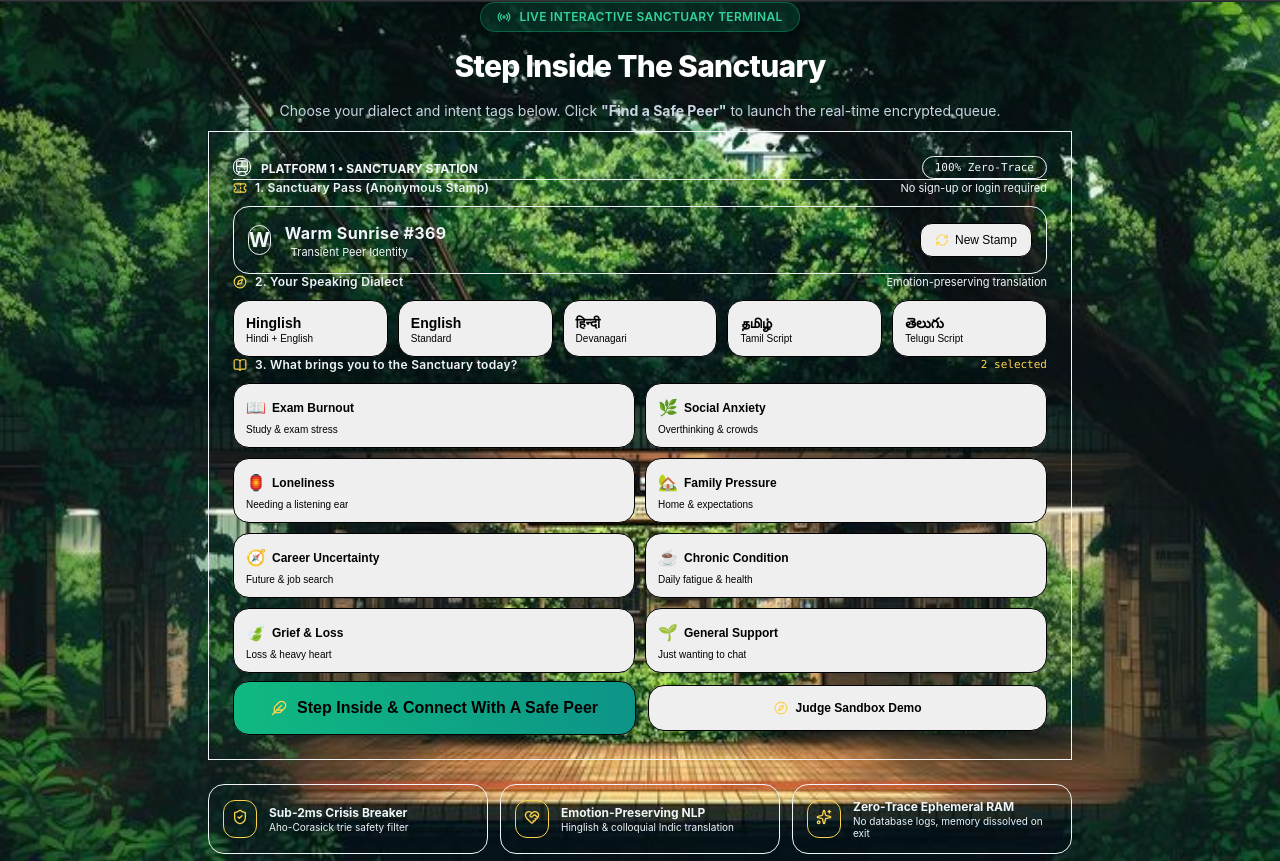
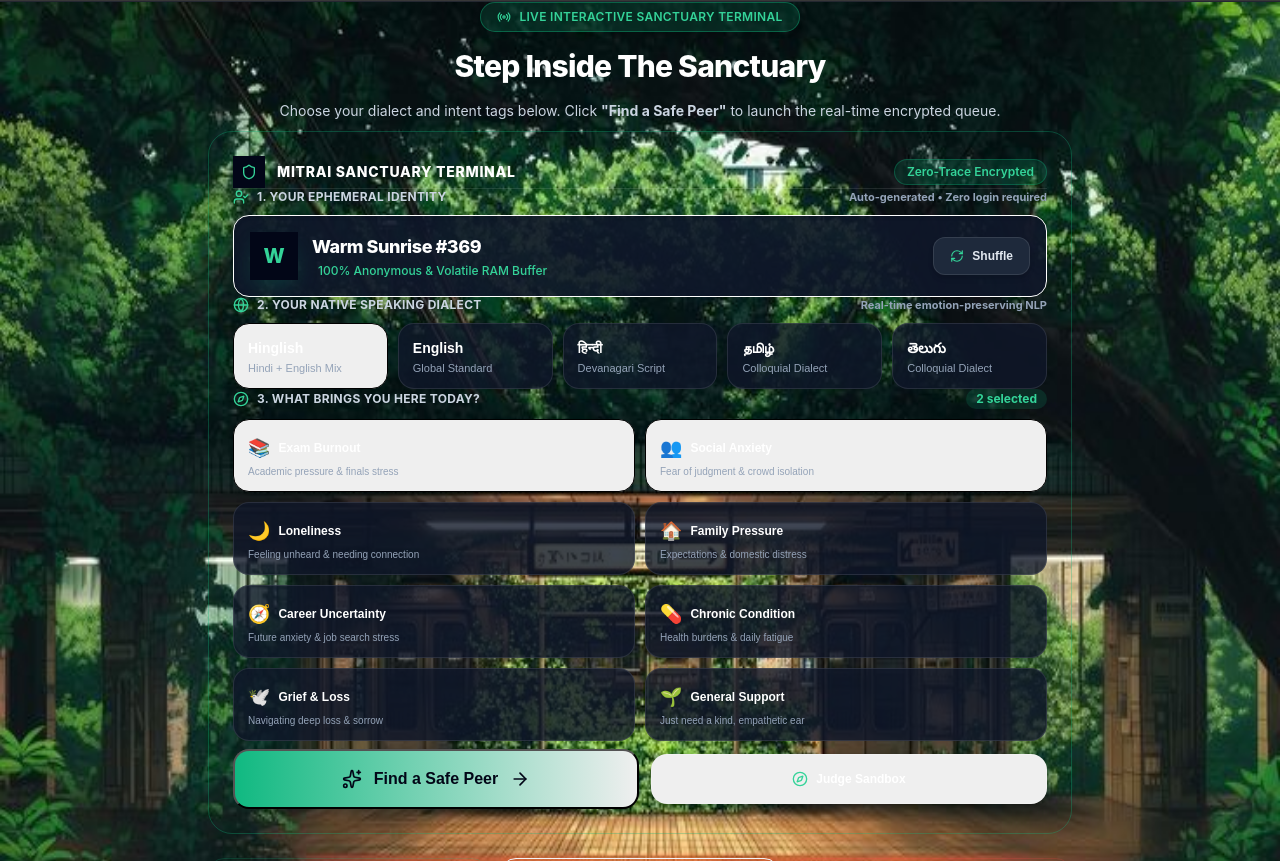
Before and after one commit to jasonabel01/MITR.AI, a Next.js app: page / in a window 1280 px wide. Shown: the part 799-1660 px from the top of the page. Built offline with nearby package versions, Linux system fonts and the light colour scheme; grey boxes are pictures that could not be loaded; a web font is replaced by a local one.

Commit message:
style(ui): upgrade Sanctuary terminal with rich obsidian background, vibrant emerald gradients, and crisp contrast

```diff
--- a/src/components/SanctuaryLanding.tsx
+++ b/src/components/SanctuaryLanding.tsx
@@ -1,7 +1,7 @@
 "use client";
 
 import React from "react";
-import { Sparkles, RefreshCw, Compass, Ticket, BookOpen, Train, ShieldCheck, HeartHandshake, Feather } from "lucide-react";
+import { Sparkles, RefreshCw, Compass, Shield, Globe, HeartHandshake, Zap, Activity, ArrowRight, UserCheck, Flame } from "lucide-react";
 import { Language, IntentTag } from "@/lib/types";
 
 interface SanctuaryLandingProps {
@@ -16,22 +16,22 @@ interface SanctuaryLandingProps {
 }
 
 const LANGUAGES: { code: Language; label: string; sub: string }[] = [
-  { code: "Hinglish", label: "Hinglish", sub: "Hindi + English" },
-  { code: "English", label: "English", sub: "Standard" },
-  { code: "Hindi", label: "हिन्दी", sub: "Devanagari" },
-  { code: "Tamil", label: "தமிழ்", sub: "Tamil Script" },
-  { code: "Telugu", label: "తెలుగు", sub: "Telugu Script" },
+  { code: "Hinglish", label: "Hinglish", sub: "Hindi + English Mix" },
+  { code: "English", label: "English", sub: "Global Standard" },
+  { code: "Hindi", label: "हिन्दी", sub: "Devanagari Script" },
+  { code: "Tamil", label: "தமிழ்", sub: "Colloquial Dialect" },
+  { code: "Telugu", label: "తెలుగు", sub: "Colloquial Dialect" },
 ];
 
-const INTENT_TAGS: { tag: IntentTag; emoji: string; desc: string }[] = [
-  { tag: "Exam Burnout", emoji: "📖", desc: "Study & exam stress" },
-  { tag: "Social Anxiety", emoji: "🌿", desc: "Overthinking & crowds" },
-  { tag: "Loneliness", emoji: "🏮", desc: "Needing a listening ear" },
-  { tag: "Family Pressure", emoji: "🏡", desc: "Home & expectations" },
-  { tag: "Career Uncertainty", emoji: "🧭", desc: "Future & job search" },
-  { tag: "Chronic Condition", emoji: "☕", desc: "Daily fatigue & health" },
-  { tag: "Grief & Loss", emoji: "🍃", desc: "Loss & heavy heart" },
-  { tag: "General Support", emoji: "🌱", desc: "Just wanting to chat" },
+const INTENT_TAGS: { tag: IntentTag; emoji: string; desc: string; color: string }[] = [
+  { tag: "Exam Burnout", emoji: "📚", desc: "Academic pressure & finals stress", color: "from-blue-500/20 to-indigo-500/20" },
+  { tag: "Social Anxiety", emoji: "👥", desc: "Fear of judgment & crowd isolation", color: "from-teal-500/20 to-emerald-500/20" },
+  { tag: "Loneliness", emoji: "🌙", desc: "Feeling unheard & needing connection", color: "from-purple-500/20 to-pink-500/20" },
+  { tag: "Family Pressure", emoji: "🏠", desc: "Expectations & domestic distress", color: "from-amber-500/20 to-orange-500/20" },
+  { tag: "Career Uncertainty", emoji: "🧭", desc: "Future anxiety & job search stress", color: "from-cyan-500/20 to-blue-500/20" },
+  { tag: "Chronic Condition", emoji: "💊", desc: "Health burdens & daily fatigue", color: "from-rose-500/20 to-red-500/20" },
+  { tag: "Grief & Loss", emoji: "🕊️", desc: "Navigating deep loss & sorrow", color: "from-slate-500/20 to-gray-500/20" },
+  { tag: "General Support", emoji: "🌱", desc: "Just need a kind, empathetic ear", color: "from-emerald-500/20 to-green-500/20" },
 ];
 
 export const SanctuaryLanding: React.FC<SanctuaryLandingProps> = ({
@@ -46,74 +46,81 @@ export const SanctuaryLanding: React.FC<SanctuaryLandingProps> = ({
 }) => {
   return (
     <div className="w-full max-w-4xl mx-auto px-4 py-2 flex flex-col items-center gap-6 select-none">
-      {/* ── Studio Ghibli-Style Wooden Station Terminal Board ── */}
-      <div className="w-full rounded-[28px] p-6 sm:p-9 space-y-7 border border-[#a3b899]/30 bg-[#121c15]/85 backdrop-blur-2xl shadow-[0_20px_60px_rgba(0,0,0,0.65)] relative overflow-hidden text-[#f4efe6]">
-        {/* Soft atmospheric amber lantern glow in corners */}
-        <div className="absolute -top-20 -right-20 w-56 h-56 bg-amber-400/10 rounded-full blur-3xl pointer-events-none" />
-        <div className="absolute -bottom-20 -left-20 w-56 h-56 bg-emerald-500/15 rounded-full blur-3xl pointer-events-none" />
+      {/* ── Rich, Vibrant Obsidian & Emerald Sanctuary Terminal ── */}
+      <div className="w-full rounded-3xl p-6 sm:p-9 space-y-7 border border-emerald-500/30 bg-[#0c131d]/95 backdrop-blur-2xl shadow-[0_24px_80px_rgba(0,0,0,0.85),0_0_40px_rgba(16,185,129,0.15)] relative overflow-hidden text-white">
+        {/* Vibrant Gradient Edge Glows */}
+        <div className="absolute -top-24 -right-24 w-72 h-72 bg-gradient-to-br from-emerald-500/25 to-teal-400/10 rounded-full blur-3xl pointer-events-none" />
+        <div className="absolute -bottom-24 -left-24 w-72 h-72 bg-gradient-to-tr from-cyan-500/20 to-emerald-500/10 rounded-full blur-3xl pointer-events-none" />
 
-        {/* Top Board Rivets / Timber Header */}
-        <div className="flex items-center justify-between border-b border-[#a3b899]/20 pb-4">
-          <div className="flex items-center gap-2.5">
-            <div className="w-7 h-7 rounded-lg bg-[#243d2b] border border-[#a3b899]/40 flex items-center justify-center text-amber-200">
-              <Train className="w-4 h-4" />
+        {/* Header Ribbon */}
+        <div className="flex items-center justify-between border-b border-white/10 pb-4">
+          <div className="flex items-center gap-3">
+            <div className="w-8 h-8 rounded-xl bg-gradient-to-tr from-emerald-500 to-teal-400 p-0.5 shadow-md shadow-emerald-500/30">
+              <div className="w-full h-full rounded-[10px] bg-slate-950 flex items-center justify-center">
+                <Shield className="w-4 h-4 text-emerald-400" />
+              </div>
             </div>
             <div>
-              <span className="font-serif text-xs uppercase tracking-widest text-[#d8e2dc] font-bold">
-                Platform 1 • Sanctuary Station
+              <span className="font-extrabold text-sm uppercase tracking-wider text-white">
+                MitrAI Sanctuary Terminal
               </span>
             </div>
           </div>
-          <span className="text-[11px] font-mono text-[#a3b899] bg-[#1a2b1f] px-3 py-1 rounded-full border border-[#a3b899]/25">
-            100% Zero-Trace
-          </span>
+          <div className="flex items-center gap-2">
+            <span className="inline-block w-2 h-2 rounded-full bg-emerald-400 animate-ping" />
+            <span className="text-xs font-semibold text-emerald-400 bg-emerald-500/15 border border-emerald-500/30 px-3 py-1 rounded-full">
+              Zero-Trace Encrypted
+            </span>
+          </div>
         </div>
 
-        {/* Section 1: Travel Pass / Ephemeral Identity */}
+        {/* Section 1: Ephemeral Identity Card */}
         <div className="space-y-2.5">
-          <div className="flex items-center justify-between text-xs font-serif text-[#d8e2dc]">
-            <span className="flex items-center gap-2 font-semibold tracking-wide">
-              <Ticket className="w-3.5 h-3.5 text-amber-300" />
-              1. Sanctuary Pass (Anonymous Stamp)
+          <div className="flex items-center justify-between text-xs font-bold text-slate-300">
+            <span className="flex items-center gap-2 uppercase tracking-wide">
+              <UserCheck className="w-4 h-4 text-emerald-400" />
+              1. Your Ephemeral Identity
             </span>
-            <span className="text-[11px] text-[#95a88d] font-sans">No sign-up or login required</span>
+            <span className="text-slate-400 font-normal text-[11px]">Auto-generated • Zero login required</span>
           </div>
 
-          <div className="flex items-center justify-between bg-[#19261c]/90 border border-[#a3b899]/25 rounded-2xl p-3.5 sm:p-4 shadow-inner">
+          <div className="flex items-center justify-between bg-slate-900/90 border border-emerald-500/25 rounded-2xl p-4 shadow-inner">
             <div className="flex items-center gap-3.5">
-              <div className="w-11 h-11 rounded-xl bg-gradient-to-br from-[#2f5238] to-[#1a3321] border border-[#a3b899]/40 flex items-center justify-center text-amber-200 font-serif font-bold text-xl shadow-md">
-                {alias.charAt(0)}
+              <div className="w-12 h-12 rounded-2xl bg-gradient-to-br from-emerald-500 to-teal-600 p-0.5 shadow-lg shadow-emerald-500/25">
+                <div className="w-full h-full rounded-[14px] bg-slate-950 flex items-center justify-center text-emerald-400 font-extrabold text-xl">
+                  {alias.charAt(0)}
+                </div>
               </div>
               <div>
-                <div className="text-base sm:text-lg font-serif font-bold text-[#faf7f2] tracking-wide">
+                <div className="text-lg font-extrabold text-white tracking-tight">
                   {alias}
                 </div>
-                <div className="text-[11px] text-[#a3b899] font-sans flex items-center gap-1.5">
-                  <span className="inline-block w-1.5 h-1.5 rounded-full bg-emerald-400 animate-pulse" />
-                  <span>Transient Peer Identity</span>
+                <div className="text-xs text-emerald-400 font-medium flex items-center gap-1.5 mt-0.5">
+                  <span className="w-1.5 h-1.5 rounded-full bg-emerald-400" />
+                  <span>100% Anonymous & Volatile RAM Buffer</span>
                 </div>
               </div>
             </div>
 
             <button
               onClick={onRefreshAlias}
-              title="Stamp a new alias"
-              className="flex items-center gap-1.5 text-xs text-[#d8e2dc] hover:text-white bg-[#253b2a] hover:bg-[#2f4a35] border border-[#a3b899]/30 rounded-xl px-3.5 py-2 transition-all cursor-pointer shadow-sm active:scale-95"
+              title="Generate a new alias"
+              className="flex items-center gap-2 text-xs font-bold text-slate-200 hover:text-white bg-slate-800 hover:bg-slate-700 border border-white/10 rounded-xl px-4 py-2.5 transition-all shadow-md active:scale-95 cursor-pointer"
             >
-              <RefreshCw className="w-3.5 h-3.5 text-amber-300" />
-              <span className="font-serif">New Stamp</span>
+              <RefreshCw className="w-3.5 h-3.5 text-emerald-400" />
+              <span>Shuffle</span>
             </button>
           </div>
         </div>
 
-        {/* Section 2: Dialect Selection Chips */}
+        {/* Section 2: Dialect Selector */}
         <div className="space-y-2.5">
-          <div className="flex items-center justify-between text-xs font-serif text-[#d8e2dc]">
-            <span className="flex items-center gap-2 font-semibold tracking-wide">
-              <Compass className="w-3.5 h-3.5 text-amber-300" />
-              2. Your Speaking Dialect
+          <div className="flex items-center justify-between text-xs font-bold text-slate-300">
+            <span className="flex items-center gap-2 uppercase tracking-wide">
+              <Globe className="w-4 h-4 text-emerald-400" />
+              2. Your Native Speaking Dialect
             </span>
-            <span className="text-[11px] text-[#95a88d] font-sans">Emotion-preserving translation</span>
+            <span className="text-slate-400 font-normal text-[11px]">Real-time emotion-preserving NLP</span>
           </div>
 
           <div className="grid grid-cols-2 sm:grid-cols-5 gap-2.5">
@@ -123,107 +130,108 @@ export const SanctuaryLanding: React.FC<SanctuaryLandingProps> = ({
                 <button
                   key={lang.code}
                   onClick={() => onSelectLang(lang.code)}
-                  className={`p-3 rounded-2xl text-left border transition-all cursor-pointer flex flex-col justify-between min-h-[70px] ${
+                  className={`p-3.5 rounded-2xl text-left border transition-all cursor-pointer flex flex-col justify-between min-h-[76px] ${
                     isSelected
-                      ? "bg-[#2a4d33] border-amber-300/80 text-[#faf7f2] shadow-[0_4px_16px_rgba(42,77,51,0.6)] ring-1 ring-amber-300/40 transform scale-[1.02]"
-                      : "bg-[#17231a]/80 border-[#a3b899]/20 text-[#c2d1bd] hover:bg-[#1f3024] hover:border-[#a3b899]/40"
+                      ? "bg-gradient-to-b from-emerald-500/25 to-emerald-600/10 border-emerald-400 text-white shadow-lg shadow-emerald-500/20 ring-1 ring-emerald-400"
+                      : "bg-slate-900/80 border-white/10 text-slate-300 hover:bg-slate-800/90 hover:border-white/20"
                   }`}
                 >
-                  <span className="font-serif font-bold text-sm text-[#faf7f2]">{lang.label}</span>
-                  <span className="text-[10px] text-[#9eb297]">{lang.sub}</span>
+                  <span className="font-extrabold text-sm text-white">{lang.label}</span>
+                  <span className="text-[11px] text-slate-400 mt-1">{lang.sub}</span>
                 </button>
               );
             })}
           </div>
         </div>
 
-        {/* Section 3: Topic Cloud / Concerns */}
+        {/* Section 3: Topic Cloud */}
         <div className="space-y-2.5">
-          <div className="flex items-center justify-between text-xs font-serif text-[#d8e2dc]">
-            <span className="flex items-center gap-2 font-semibold tracking-wide">
-              <BookOpen className="w-3.5 h-3.5 text-amber-300" />
-              3. What brings you to the Sanctuary today?
+          <div className="flex items-center justify-between text-xs font-bold text-slate-300">
+            <span className="flex items-center gap-2 uppercase tracking-wide">
+              <Compass className="w-4 h-4 text-emerald-400" />
+              3. What brings you here today?
             </span>
-            <span className="text-[11px] font-mono text-amber-300">
+            <span className="text-xs font-bold text-emerald-400 bg-emerald-500/15 px-2.5 py-0.5 rounded-full">
               {selectedTags.length > 0 ? `${selectedTags.length} selected` : "Select 1 or more"}
             </span>
           </div>
 
           <div className="grid grid-cols-2 sm:grid-cols-4 gap-2.5">
-            {INTENT_TAGS.map(({ tag, emoji, desc }) => {
+            {INTENT_TAGS.map(({ tag, emoji, desc, color }) => {
               const isSelected = selectedTags.includes(tag);
               return (
                 <button
                   key={tag}
                   onClick={() => onToggleTag(tag)}
-                  className={`p-3 rounded-2xl text-left border transition-all cursor-pointer flex flex-col justify-between min-h-[74px] ${
+                  className={`p-3.5 rounded-2xl text-left border transition-all cursor-pointer flex flex-col justify-between min-h-[78px] ${
                     isSelected
-                      ? "bg-[#2a4d33] border-emerald-400/80 text-[#faf7f2] shadow-[0_4px_14px_rgba(40,80,50,0.5)] ring-1 ring-emerald-400/40"
-                      : "bg-[#17231a]/80 border-[#a3b899]/20 text-[#c2d1bd] hover:bg-[#1f3024] hover:border-[#a3b899]/40"
+                      ? "bg-gradient-to-b from-emerald-500/30 to-teal-600/20 border-emerald-400 text-white shadow-md shadow-emerald-500/20 ring-1 ring-emerald-400"
+                      : "bg-slate-900/80 border-white/10 text-slate-300 hover:bg-slate-800/90 hover:border-white/20"
                   }`}
                 >
-                  <div className="flex items-center gap-1.5">
-                    <span className="text-base">{emoji}</span>
-                    <span className="font-serif font-bold text-xs text-[#faf7f2] leading-tight">{tag}</span>
+                  <div className="flex items-center gap-2">
+                    <span className="text-lg">{emoji}</span>
+                    <span className="font-bold text-xs text-white leading-tight">{tag}</span>
                   </div>
-                  <span className="text-[10px] text-[#9eb297] truncate mt-1">{desc}</span>
+                  <span className="text-[10px] text-slate-400 truncate mt-1">{desc}</span>
                 </button>
               );
             })}
           </div>
         </div>
 
-        {/* Action Button Strip */}
+        {/* Action Buttons */}
         <div className="flex flex-col sm:flex-row items-center gap-3 pt-2">
           {/* Main Departure CTA */}
           <button
             onClick={onFindPeer}
-            className="w-full sm:flex-1 py-3.5 sm:py-4 px-6 rounded-2xl bg-gradient-to-r from-[#2d5738] via-[#3a6e47] to-[#2d5738] hover:from-[#356642] hover:to-[#356642] text-[#faf7f2] font-serif font-bold text-base shadow-[0_8px_24px_rgba(35,70,45,0.6)] border border-amber-300/40 flex items-center justify-center gap-2.5 transition-all transform active:scale-98 cursor-pointer"
+            className="w-full sm:flex-1 py-4 px-8 rounded-2xl bg-gradient-to-r from-emerald-500 via-teal-400 to-emerald-500 hover:from-emerald-400 hover:to-teal-300 text-slate-950 font-extrabold text-base shadow-[0_8px_30px_rgba(16,185,129,0.4)] transition-all transform active:scale-98 cursor-pointer flex items-center justify-center gap-3"
           >
-            <Feather className="w-4 h-4 text-amber-300" />
-            <span>Step Inside & Connect With A Safe Peer</span>
+            <Sparkles className="w-5 h-5 fill-slate-950" />
+            <span>Find a Safe Peer</span>
+            <ArrowRight className="w-5 h-5" />
           </button>
 
           {/* Judge Sandbox Demo Button */}
           <button
             onClick={onOpenSandbox}
-            className="w-full sm:w-auto py-3.5 sm:py-4 px-5 rounded-2xl bg-[#1a2b1e] hover:bg-[#223828] text-[#d8e2dc] hover:text-white font-serif text-xs font-semibold border border-[#a3b899]/30 flex items-center justify-center gap-2 transition-all cursor-pointer"
+            className="w-full sm:w-auto py-4 px-6 rounded-2xl bg-slate-800/90 hover:bg-slate-700 text-white font-bold text-xs border border-white/15 shadow-md flex items-center justify-center gap-2 transition-all cursor-pointer"
           >
-            <Compass className="w-3.5 h-3.5 text-amber-300" />
-            <span>Judge Sandbox Demo</span>
+            <Compass className="w-4 h-4 text-emerald-400" />
+            <span>Judge Sandbox</span>
           </button>
         </div>
       </div>
 
-      {/* ── Vintage Platform Signboards (Architecture Pillars) ── */}
+      {/* ── Architecture Pillars ── */}
       <div className="grid grid-cols-1 sm:grid-cols-3 gap-3 w-full">
-        <div className="p-3.5 rounded-2xl bg-[#142017]/85 border border-[#a3b899]/25 backdrop-blur-md flex items-center gap-3">
-          <div className="p-2 rounded-xl bg-[#243d2b] text-amber-300 border border-[#a3b899]/30">
-            <ShieldCheck className="w-4 h-4" />
+        <div className="p-4 rounded-2xl bg-[#0c131d]/90 border border-emerald-500/20 backdrop-blur-md flex items-center gap-3.5 shadow-lg">
+          <div className="p-2.5 rounded-xl bg-emerald-500/15 text-emerald-400 border border-emerald-500/30">
+            <Zap className="w-4 h-4" />
           </div>
           <div className="text-left">
-            <div className="text-xs font-serif font-bold text-[#faf7f2]">Sub-2ms Crisis Breaker</div>
-            <div className="text-[10px] text-[#a3b899]">Aho-Corasick trie safety filter</div>
+            <div className="text-xs font-bold text-white">Sub-2ms Crisis Breaker</div>
+            <div className="text-[11px] text-slate-400">Aho-Corasick trie safety filter</div>
           </div>
         </div>
 
-        <div className="p-3.5 rounded-2xl bg-[#142017]/85 border border-[#a3b899]/25 backdrop-blur-md flex items-center gap-3">
-          <div className="p-2 rounded-xl bg-[#243d2b] text-amber-300 border border-[#a3b899]/30">
-            <HeartHandshake className="w-4 h-4" />
+        <div className="p-4 rounded-2xl bg-[#0c131d]/90 border border-teal-500/20 backdrop-blur-md flex items-center gap-3.5 shadow-lg">
+          <div className="p-2.5 rounded-xl bg-teal-500/15 text-teal-400 border border-teal-500/30">
+            <Globe className="w-4 h-4" />
           </div>
           <div className="text-left">
-            <div className="text-xs font-serif font-bold text-[#faf7f2]">Emotion-Preserving NLP</div>
-            <div className="text-[10px] text-[#a3b899]">Hinglish & colloquial Indic translation</div>
+            <div className="text-xs font-bold text-white">Emotion-Preserving NLP</div>
+            <div className="text-[11px] text-slate-400">Hinglish & Indic dialect translation</div>
           </div>
         </div>
 
-        <div className="p-3.5 rounded-2xl bg-[#142017]/85 border border-[#a3b899]/25 backdrop-blur-md flex items-center gap-3">
-          <div className="p-2 rounded-xl bg-[#243d2b] text-amber-300 border border-[#a3b899]/30">
-            <Sparkles className="w-4 h-4" />
+        <div className="p-4 rounded-2xl bg-[#0c131d]/90 border border-red-500/20 backdrop-blur-md flex items-center gap-3.5 shadow-lg">
+          <div className="p-2.5 rounded-xl bg-red-500/15 text-red-400 border border-red-500/30">
+            <Flame className="w-4 h-4" />
           </div>
           <div className="text-left">
-            <div className="text-xs font-serif font-bold text-[#faf7f2]">Zero-Trace Ephemeral RAM</div>
-            <div className="text-[10px] text-[#a3b899]">No database logs, memory dissolved on exit</div>
+            <div className="text-xs font-bold text-white">Zero-Trace Ephemeral RAM</div>
+            <div className="text-[11px] text-slate-400">No database writes, memory dissolved</div>
           </div>
         </div>
       </div>
```
